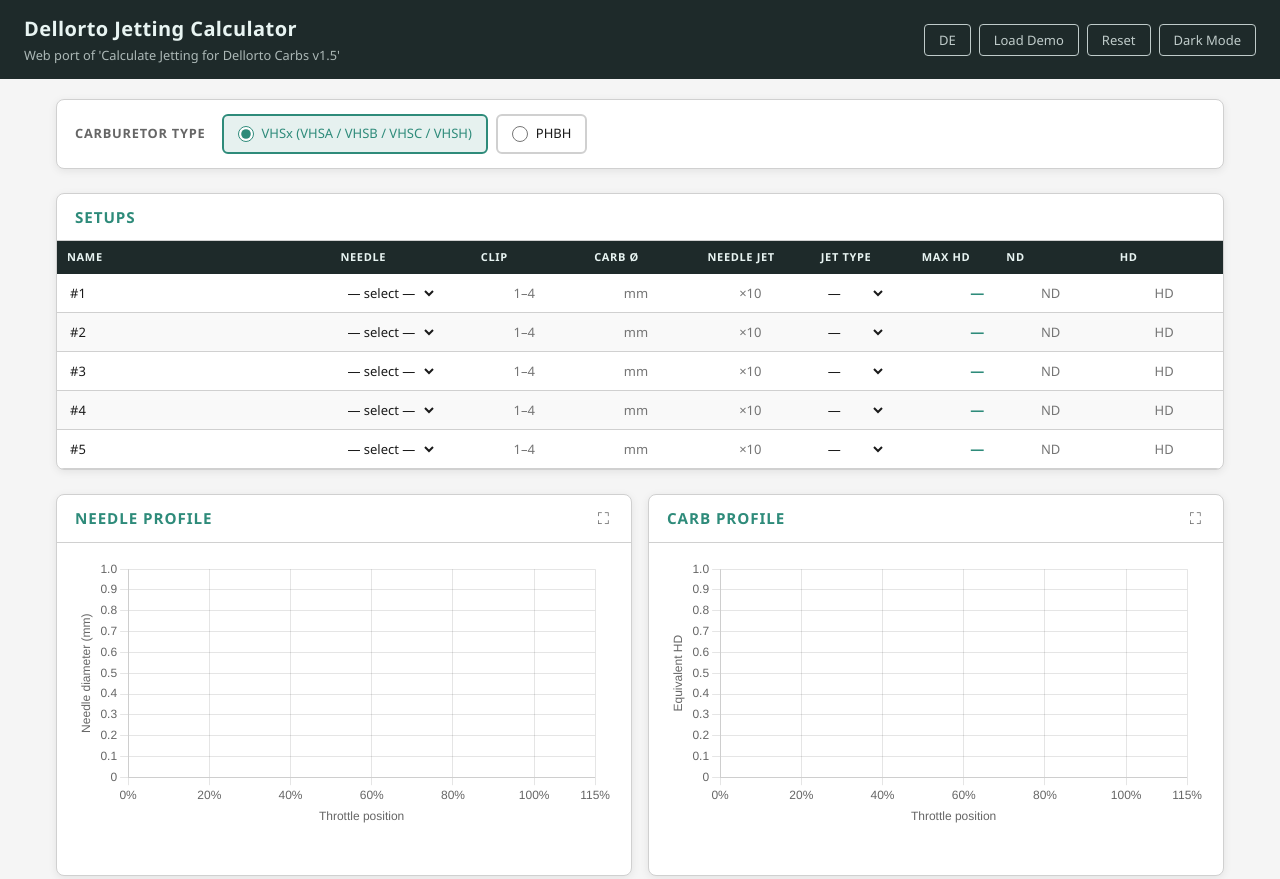
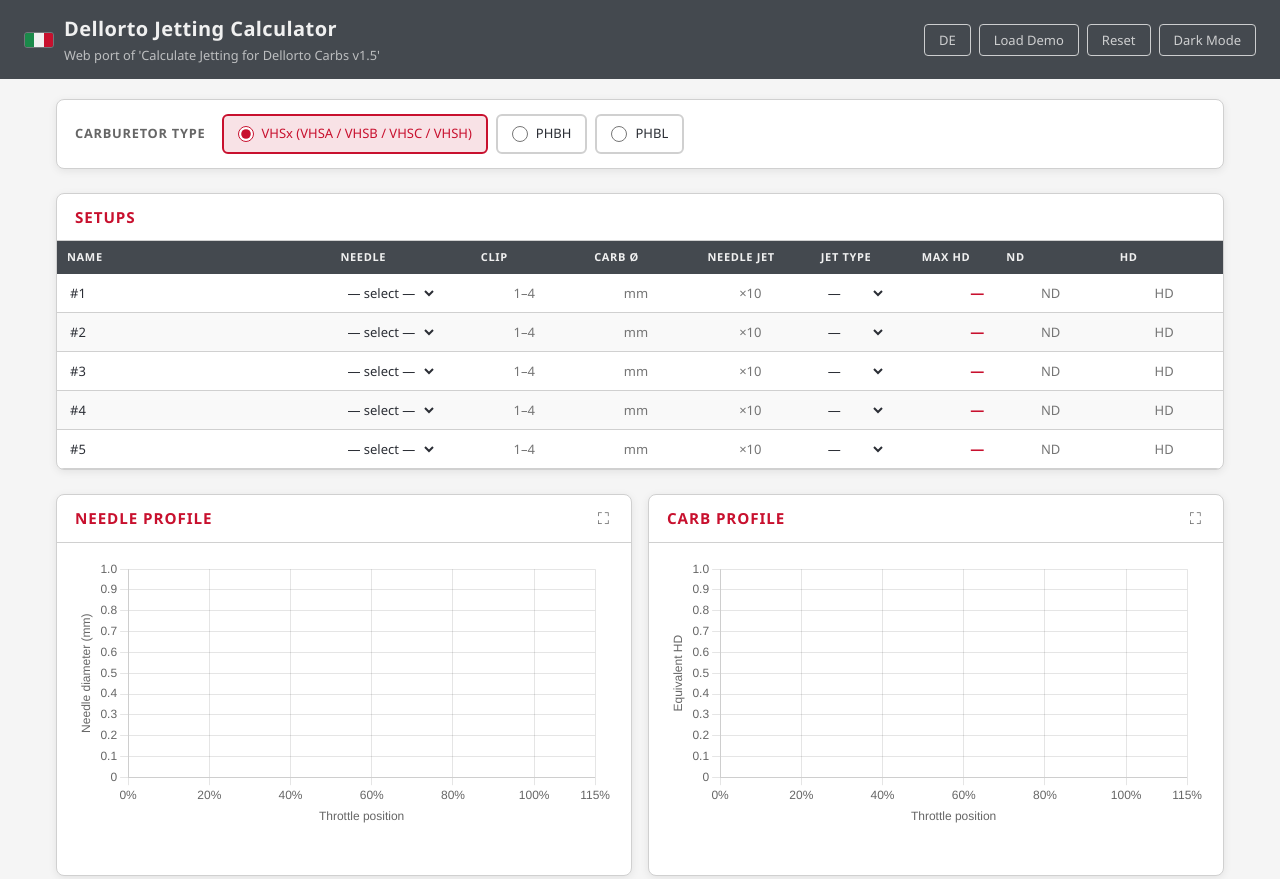
Before and after one commit to EJAIS/jettingcalc, a plain HTML site: page index.html in a window 1280 px wide. Shown: the top 879 px of the page. Drawn offline with nearby package versions, Linux system fonts and the light colour scheme.

Commit message:
added phbl

```diff
--- a/css/style.css
+++ b/css/style.css
@@ -5,35 +5,39 @@
 *, *::before, *::after { box-sizing: border-box; margin: 0; padding: 0; }
 
 :root {
-  --bg:        #f5f5f5;
-  --surface:   #ffffff;
-  --border:    #d0d0d0;
-  --text:      #1a1a1a;
-  --text-muted:#666666;
-  --accent:    #2e8b7a;
-  --accent-h:  #236b5e;
-  --danger:    #c0392b;
-  --input-bg:  #ffffff;
-  --header-bg: #1e2a2a;
-  --header-fg: #e8f4f2;
-  --row-even:  #f9f9f9;
-  --shadow:    0 2px 8px rgba(0,0,0,.08);
+  --bg:          #f5f5f5;
+  --surface:     #ffffff;
+  --border:      #d0d0d0;
+  --text:        #2b2e35;
+  --text-muted:  #666666;
+  --accent:      #c8102e;
+  --accent-h:    #a00d24;
+  --danger:      #c0392b;
+  --input-bg:    #ffffff;
+  --header-bg:   #44494f;
+  --header-fg:   #f0f0f0;
+  --row-even:    #f9f9f9;
+  --shadow:      0 2px 8px rgba(0,0,0,.08);
+  --stripe-green: #1b8a4a;
+  --flag-mid:     #f0f0f0;
 }
 
 body.dark {
-  --bg:        #141a1a;
-  --surface:   #1e2a2a;
-  --border:    #2e4040;
-  --text:      #e0eeec;
-  --text-muted:#7aada6;
-  --accent:    #3eb89f;
-  --accent-h:  #50d0b5;
-  --danger:    #e05545;
-  --input-bg:  #162020;
-  --header-bg: #0e1616;
-  --header-fg: #a8d8d0;
-  --row-even:  #182424;
-  --shadow:    0 2px 8px rgba(0,0,0,.3);
+  --bg:          #2b2e35;
+  --surface:     #3a3e46;
+  --border:      #4a4e56;
+  --text:        #e8e8e8;
+  --text-muted:  #888888;
+  --accent:      #e0454f;
+  --accent-h:    #c8102e;
+  --danger:      #e05545;
+  --input-bg:    #2b2e35;
+  --header-bg:   #454a52;
+  --header-fg:   #eeeeee;
+  --row-even:    #30343a;
+  --shadow:      0 2px 8px rgba(0,0,0,.3);
+  --stripe-green: #1f9e58;
+  --flag-mid:     #e8e8e8;
 }
 
 body {
@@ -76,6 +80,27 @@ header .subtitle {
   flex-shrink: 0;
 }
 
+/* ── Header title + flag badge ─────────────────────────────────────────────── */
+.header-title {
+  display: flex;
+  align-items: center;
+  gap: 10px;
+}
+
+.flag-badge {
+  display: flex;
+  width: 30px;
+  height: 16px;
+  border-radius: 3px;
+  overflow: hidden;
+  border: 0.5px solid rgba(255,255,255,0.25);
+  flex-shrink: 0;
+}
+.flag-badge > div           { flex: 1; }
+.flag-badge > div:nth-child(1) { background: var(--stripe-green); }
+.flag-badge > div:nth-child(2) { background: var(--flag-mid); }
+.flag-badge > div:nth-child(3) { background: var(--accent); }
+
 /* ── Buttons ───────────────────────────────────────────────────────────────── */
 button, .btn {
   cursor: pointer;
@@ -100,6 +125,13 @@ button, .btn {
   opacity: .8;
 }
 .btn-secondary:hover { opacity: 1; }
+
+body.dark .btn-secondary {
+  background: #454a52;
+  border-color: #5a5f68;
+  opacity: 1;
+}
+body.dark .btn-secondary:hover { background: #50565f; }
 
 .btn-danger {
   background: var(--danger);
@@ -319,7 +351,7 @@ option.custom-needle { font-style: italic; }
   position: absolute;
   inset: 0;
   border-radius: 4px;
-  background: rgba(46, 139, 122, 0.06);
+  background: color-mix(in srgb, var(--accent) 6%, transparent);
   pointer-events: none;
 }
 
@@ -338,6 +370,7 @@ option.custom-needle { font-style: italic; }
   color: var(--accent);
   background: color-mix(in srgb, var(--accent) 12%, transparent);
 }
+body.dark .btn-expand { color: #9aa0a8; }
 
 /* ── Chart modal ───────────────────────────────────────────────────────────── */
 .chart-modal-backdrop {
--- a/index.html
+++ b/index.html
@@ -10,9 +10,16 @@
 <body>
 
 <header>
-  <div>
-    <h1>Dellorto Jetting Calculator</h1>
-    <div class="subtitle" data-i18n="app.subtitle">Web port of "Calculate Jetting for Dellorto Carbs v1.5"</div>
+  <div class="header-title">
+    <div class="flag-badge">
+      <div></div>
+      <div></div>
+      <div></div>
+    </div>
+    <div>
+      <h1>Dellorto Jetting Calculator</h1>
+      <div class="subtitle" data-i18n="app.subtitle">Web port of "Calculate Jetting for Dellorto Carbs v1.5"</div>
+    </div>
   </div>
   <div class="header-controls">
     <button id="btn-lang" class="btn-secondary">DE</button>
@@ -35,6 +42,10 @@
       <label class="carb-type-option">
         <input type="radio" name="carbType" value="PHBH">
         <span data-i18n="carbType.PHBH">PHBH</span>
+      </label>
+      <label class="carb-type-option">
+        <input type="radio" name="carbType" value="PHBL">
+        <span data-i18n="carbType.PHBL">PHBL</span>
       </label>
     </div>
   </div>
@@ -288,6 +299,7 @@
             <div class="cn-radio-group">
               <label><input type="radio" name="customCarbType" value="VHSx"> VHSx</label>
               <label><input type="radio" name="customCarbType" value="PHBH"> PHBH</label>
+              <label><input type="radio" name="customCarbType" value="PHBL"> PHBL</label>
             </div>
           </div>
           <div class="cn-form-grid">
--- a/js/charts.js
+++ b/js/charts.js
@@ -12,10 +12,17 @@ let modalChart  = null;
 let needleConfig = null;
 let carbConfig   = null;
 
-export const COLORS = ['#2e8b7a', '#e07b39', '#6a5acd', '#c0392b', '#27ae60'];
+const COLORS_LIGHT = ['#c8102e', '#1b8a4a', '#44494f', '#8c8c8c', '#7a0a1a'];
+const COLORS_DARK  = ['#e0454f', '#1f9e58', '#e0b03a', '#7fb3d9', '#a83040'];
+
+export function getColors() {
+  return document.body.classList.contains('dark') ? COLORS_DARK : COLORS_LIGHT;
+}
 
 export function renderCharts(setups, needleSource) {
   const activeSetups = setups.filter(s => s.needleType);
+  const colors    = getColors();
+  const axisColor = document.body.classList.contains('dark') ? '#9aa0a8' : undefined;
 
   // --- Needle Profile ---
   // Use the actual throttle-travel range from calcSetup rather than the full needle geometry,
@@ -26,8 +33,8 @@ export function renderCharts(setups, needleSource) {
     return {
       label: s.name,
       data: result.curve.map(p => ({ x: p.tp, y: p.diam })),
-      borderColor: COLORS[s.id - 1],
-      backgroundColor: COLORS[s.id - 1] + '22',
+      borderColor: colors[s.id - 1],
+      backgroundColor: colors[s.id - 1] + '22',
       tension: 0.3,
       pointRadius: 2,
     };
@@ -49,13 +56,14 @@ export function renderCharts(setups, needleSource) {
       scales: {
         x: {
           type: 'linear',
-          title: { display: true, text: t('chart.needleX') },
+          title: { display: true, text: t('chart.needleX'), color: axisColor },
           min: 0,
           max: 1.15,
-          ticks: { callback: v => (v * 100).toFixed(0) + '%' },
+          ticks: { callback: v => (v * 100).toFixed(0) + '%', color: axisColor },
         },
         y: {
-          title: { display: true, text: t('chart.needleY') },
+          title: { display: true, text: t('chart.needleY'), color: axisColor },
+          ticks: { color: axisColor },
         },
       },
     },
@@ -71,8 +79,8 @@ export function renderCharts(setups, needleSource) {
     return {
       label: s.name,
       data: result.curve.map(p => ({ x: p.tp, y: p.overall })),
-      borderColor: COLORS[s.id - 1],
-      backgroundColor: COLORS[s.id - 1] + '22',
+      borderColor: colors[s.id - 1],
+      backgroundColor: colors[s.id - 1] + '22',
       tension: 0.3,
       pointRadius: 2,
     };
@@ -95,13 +103,14 @@ export function renderCharts(setups, needleSource) {
       scales: {
         x: {
           type: 'linear',
-          title: { display: true, text: t('chart.carbX') },
+          title: { display: true, text: t('chart.carbX'), color: axisColor },
           min: 0,
           max: 1.15,
-          ticks: { callback: v => (v * 100).toFixed(0) + '%' },
+          ticks: { callback: v => (v * 100).toFixed(0) + '%', color: axisColor },
         },
         y: {
-          title: { display: true, text: t('chart.carbY') },
+          title: { display: true, text: t('chart.carbY'), color: axisColor },
+          ticks: { color: axisColor },
         },
       },
     },
--- a/js/i18n.js
+++ b/js/i18n.js
@@ -16,6 +16,7 @@ const TRANSLATIONS = {
     'carbType.label': 'Carburetor Type',
     'carbType.VHSx':  'VHSx (VHSA / VHSB / VHSC / VHSH)',
     'carbType.PHBH':  'PHBH',
+    'carbType.PHBL':  'PHBL',
 
     // Setups table
     'section.setups':  'Setups',
@@ -25,7 +26,7 @@ const TRANSLATIONS = {
     'col.carbSize':    'Carb Ø',
     'col.needleJet':   'Needle Jet',
     'col.jetType':       'Jet Type',
-    'col.jetType.title': 'DP/DQ = VHSA/VHSB carbs · AV/AS = PHBH carbs',
+    'col.jetType.title': 'DP/DQ = VHSA/VHSB carbs · AV/AS = PHBH carbs · AQ = PHBL carbs',
     'col.maxHD':         'Max HD',
     'col.nd':          'ND',
     'col.hd':          'HD',
@@ -79,7 +80,7 @@ const TRANSLATIONS = {
     'ref.D.desc':    'Diameter at junction between Taper 1 & 2 (mm)',
     'ref.E.desc':    'Distance from tip to start of Taper 2 (mm)',
     'ref.F.desc':    'Length of cylindrical section at tip (mm)',
-    'ref.note':      'ØD, E and F are only required for multi-taper needles. Needle type prefix determines total length: K = 73.5 mm, U = X = 68 mm. Exception: X37 = 56.2 mm.',
+    'ref.note':      'ØD, E and F are only required for multi-taper needles. Needle type prefix determines total length: K = 73.5 mm, U = X = 68 mm, D = 52 mm. Exception: X37 = 56.2 mm.',
 
     // Validation
     'err.carbTypeRequired': 'Carb Type is required.',
@@ -128,6 +129,7 @@ const TRANSLATIONS = {
     'carbType.label': 'Vergaser-Typ',
     'carbType.VHSx':  'VHSx (VHSA / VHSB / VHSC / VHSH)',
     'carbType.PHBH':  'PHBH',
+    'carbType.PHBL':  'PHBL',
 
     // Setups table
     'section.setups':  'Setups',
@@ -137,7 +139,7 @@ const TRANSLATIONS = {
     'col.carbSize':    'Vergaser Ø',
     'col.needleJet':   'Düse',
     'col.jetType':       'Düs. Typ',
-    'col.jetType.title': 'DP/DQ = VHSA/VHSB Vergaser · AV/AS = PHBH Vergaser',
+    'col.jetType.title': 'DP/DQ = VHSA/VHSB Vergaser · AV/AS = PHBH Vergaser · AQ = PHBL Vergaser',
     'col.maxHD':         'Max HD',
     'col.nd':          'ND',
     'col.hd':          'HD',
@@ -191,7 +193,7 @@ const TRANSLATIONS = {
     'ref.D.desc':    'Durchmesser am Übergang zwischen Taper 1 & 2 (mm)',
     'ref.E.desc':    'Abstand von Spitze zu Beginn Taper 2 (mm)',
     'ref.F.desc':    'Länge des zylindrischen Abschnitts an der Spitze (mm)',
-    'ref.note':      'ØD, E und F sind nur für Mehrkonus-Nadeln erforderlich. Das Typkürzel bestimmt die Gesamtlänge: K = 73,5 mm, U = X = 68 mm. Ausnahme: X37 = 56,2 mm.',
+    'ref.note':      'ØD, E und F sind nur für Mehrkonus-Nadeln erforderlich. Das Typkürzel bestimmt die Gesamtlänge: K = 73,5 mm, U = X = 68 mm, D = 52 mm. Ausnahme: X37 = 56,2 mm.',
 
     // Validation
     'err.carbTypeRequired': 'Vergaser-Typ ist erforderlich.',
--- a/js/needledb.js
+++ b/js/needledb.js
@@ -207,10 +207,49 @@ export const NEEDLE_DB = {
   "X86": { carbType: "PHBH", A: 2.50, B: 1.60, C: 29.00 },
   "X87": { carbType: "PHBH", A: 2.54, B: 1.40, C: 30.00 },
   "X88": { carbType: "PHBH", A: 2.50, B: 1.20, C: 28.00 },
+
+  // D-type needles (Dellorto PHBL)
+  // Source: Eurocarb, cross-verified against Stein-Dinse handbook
+  "D1":  { carbType: "PHBL", A: 2.45, B: 1.50, C: 15.4 },
+  "D3":  { carbType: "PHBL", A: 2.42, B: 1.50, C: 14 },
+  "D21": { carbType: "PHBL", A: 2.50, B: 1.80, C: 20.2 },
+  "D22": { carbType: "PHBL", A: 2.50, B: 1.40, C: 18 },
+  "D23": { carbType: "PHBL", A: 2.46, B: 1.00, C: 22 },
+  "D24": { carbType: "PHBL", A: 2.50, B: 0.60, C: 20 },
+  "D25": { carbType: "PHBL", A: 2.50, B: 1.40, C: 16 },
+  "D26": { carbType: "PHBL", A: 2.50, B: 1.40, C: 20 },
+  "D27": { carbType: "PHBL", A: 2.50, B: 1.80, C: 16 },
+  "D28": { carbType: "PHBL", A: 2.50, B: 1.80, C: 18 },
+  "D29": { carbType: "PHBL", A: 2.50, B: 1.80, C: 20 },
+  "D30": { carbType: "PHBL", A: 2.50, B: 0.60, C: 18 },
+  "D31": { carbType: "PHBL", A: 2.50, B: 0.60, C: 22 },
+  "D32": { carbType: "PHBL", A: 2.50, B: 1.00, C: 18 },
+  "D33": { carbType: "PHBL", A: 2.50, B: 1.00, C: 20 },
+  "D34": { carbType: "PHBL", A: 2.50, B: 1.00, C: 22 },
+  "D35": { carbType: "PHBL", A: 2.46, B: 1.40, C: 18 },
+  "D36": { carbType: "PHBL", A: 2.50, B: 1.40, C: 22 },
+  "D37": { carbType: "PHBL", A: 2.50, B: 1.40, C: 24 },
+  "D38": { carbType: "PHBL", A: 2.50, B: 1.00, C: 26 },
+  "D39": { carbType: "PHBL", A: 2.50, B: 0.95, C: 25 },
+  "D40": { carbType: "PHBL", A: 2.48, B: 1.00, C: 24 },
+  "D41": { carbType: "PHBL", A: 2.52, B: 1.00, C: 24.5 },
+  "D42": { carbType: "PHBL", A: 2.46, B: 0.60, C: 24, D: 2.295, E: 18 },
+  "D43": { carbType: "PHBL", A: 2.50, B: 0.60, C: 26, D: 2.227, E: 18 },
+  "D44": { carbType: "PHBL", A: 2.48, B: 1.60, C: 24 },
+  "D45": { carbType: "PHBL", A: 2.50, B: 0.60, C: 26, D: 2.227, E: 18 },
+  "D46": { carbType: "PHBL", A: 2.50, B: 1.00, C: 24 },
+  "D47": { carbType: "PHBL", A: 2.52, B: 1.40, C: 26 },
+  "D48": { carbType: "PHBL", A: 2.50, B: 0.80, C: 28 },
+  "D49": { carbType: "PHBL", A: 2.50, B: 1.40, C: 26 },
+  "D50": { carbType: "PHBL", A: 2.50, B: 0.80, C: 30 },
+  "D51": { carbType: "PHBL", A: 2.50, B: 1.40, C: 28 },
+  "D52": { carbType: "PHBL", A: 2.50, B: 1.00, C: 26 },
+  "D53": { carbType: "PHBL", A: 2.52, B: 1.00, C: 28 },
+  "D54": { carbType: "PHBL", A: 2.48, B: 1.40, C: 25 },
 };
 
 // Needle length by prefix
-export const NEEDLE_LENGTHS = { "K": 73.5, "U": 68.0, "X": 68.0 };
+export const NEEDLE_LENGTHS = { "K": 73.5, "U": 68.0, "X": 68.0, "D": 52.0 };
 
 // Needle-jet offset by jet type
 export const JET_OFFSETS = {
@@ -218,6 +257,7 @@ export const JET_OFFSETS = {
   "DQ": 2,   // VHSA/VHSB — long type (+2mm)
   "AV": 0,   // PHBH — short type (reference)
   "AS": 2,   // PHBH — long type (+2mm)
+  "AQ": 0,   // PHBL — single type, no pair
 };
 
 // Carburetor family definitions — drives needle and atomizer filtering
@@ -230,4 +270,8 @@ export const CARB_TYPES = {
     label:     'PHBH',
     atomizers: ['AV', 'AS'],
   },
+  PHBL: {
+    label:     'PHBL',
+    atomizers: ['AQ'],
+  },
 };
```
Also changed, not shown: js/app.js (+7 -2 lines), README.md.
